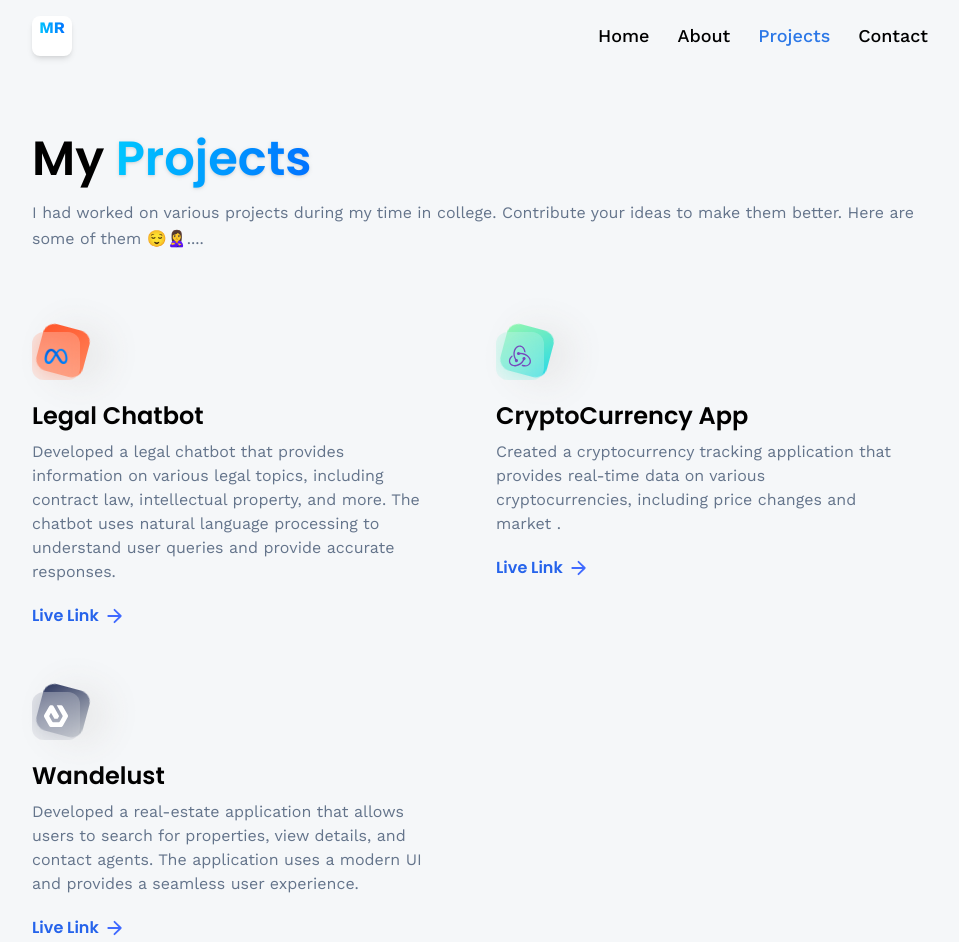
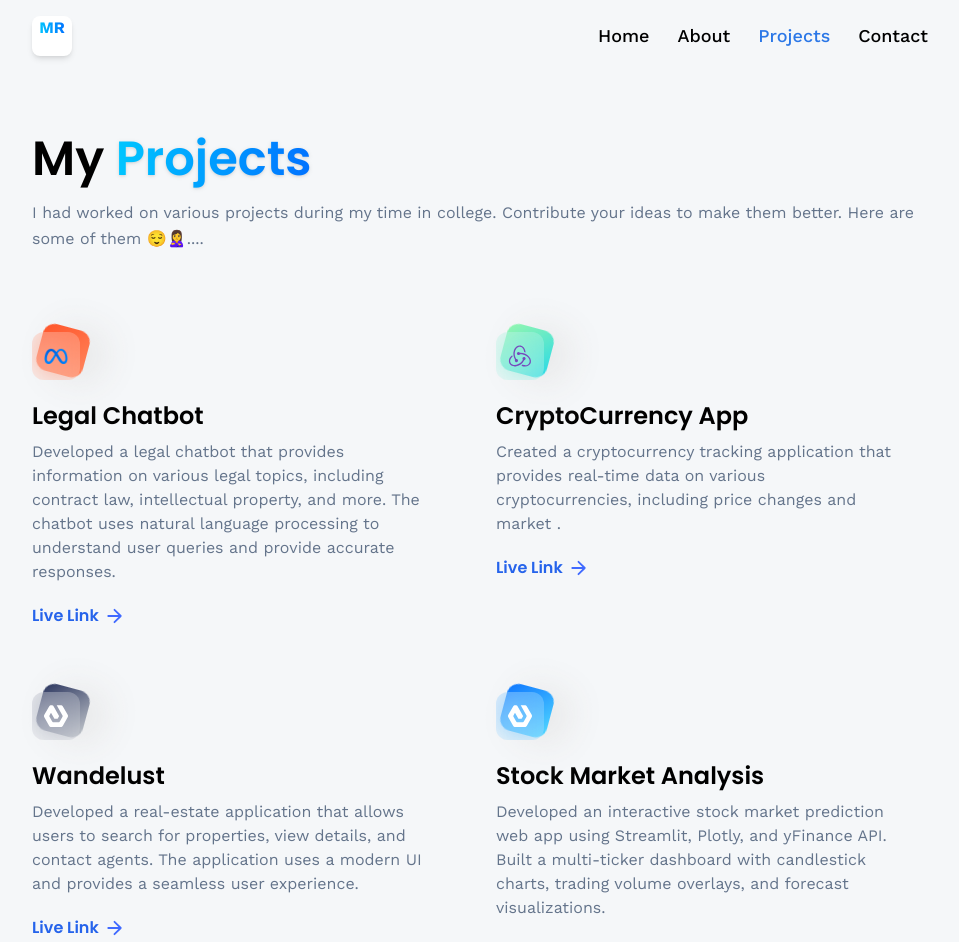
Before and after one commit to Mrunal0806/3d-portfolio, a React (Vite) app: page /projects in a window 1280 px wide. Shown: the top 942 px of the page, without its empty margins (160-1119 px from the left). Built offline with nearby package versions, Linux system fonts and the light colour scheme; no server answers.

Commit message:
Add new projects to showcase: Stock Market Analysis and Sign Language Detection; update existing project details

```diff
--- a/src/constants/index.js
+++ b/src/constants/index.js
@@ -98,24 +98,41 @@ export const socialLinks = [
 export const projects = [
   {
     iconUrl: meta,
-        theme: 'btn-back-red',
-        name: 'Legal Chatbot',
-        description: 'Developed a legal chatbot that provides information on various legal topics, including contract law, intellectual property, and more. The chatbot uses natural language processing to understand user queries and provide accurate responses.',
-        link: 'https://github.com/Mrunal0806/Legalbot',
+    theme: "btn-back-red",
+    name: "Legal Chatbot",
+    description:
+      "Developed a legal chatbot that provides information on various legal topics, including contract law, intellectual property, and more. The chatbot uses natural language processing to understand user queries and provide accurate responses.",
+    link: "https://github.com/Mrunal0806/Legalbot",
   },
   {
     iconUrl: redux,
-        theme: 'btn-back-green',
-        name: 'CryptoCurrency App',
-        description: 'Created a cryptocurrency tracking application that provides real-time data on various cryptocurrencies, including price changes and market .',
-        link: 'https://github.com/Mrunal0806/CryptoCurrency_App',
+    theme: "btn-back-green",
+    name: "CryptoCurrency App",
+    description:
+      "Created a cryptocurrency tracking application that provides real-time data on various cryptocurrencies, including price changes and market .",
+    link: "https://github.com/Mrunal0806/CryptoCurrency_App",
   },
   {
     iconUrl: estate,
-        theme: 'btn-back-black',
-        name: 'Wandelust',
-        description: 'Developed a real-estate application that allows users to search for properties, view details, and contact agents. The application uses a modern UI and provides a seamless user experience.',
-        link: 'https://github.com/Mrunal0806/Wanderlust',
-    }
-
+    theme: "btn-back-black",
+    name: "Wandelust",
+    description:
+      "Developed a real-estate application that allows users to search for properties, view details, and contact agents. The application uses a modern UI and provides a seamless user experience.",
+    link: "https://github.com/Mrunal0806/Wanderlust",
+  },
+  {
+    iconUrl: estate,
+    theme: "btn-back-blue",
+    name: "Stock Market Analysis",
+    description: "Developed an interactive stock market prediction web app using Streamlit, Plotly, and yFinance API. Built a multi-ticker dashboard with candlestick charts, trading volume overlays, and forecast visualizations.",
+    link: "https://github.com/Mrunal0806/Stock_market_Analysis",
+  },
+  {
+    iconUrl: estate,
+    theme: "btn-back-yellow",
+    name: "Sign Language Detection",
+    description:
+      "InBuilt a real-time application using MediaPipe and OpenCV to recognize hand gestures by tracking 21 key and more landmarks. Designed for accessibility, enabling smooth and interactive communication support for non-hearing users",
+    link: "",
+  },
 ];
```
Lines whose indentation alone changed are shown as unchanged.
